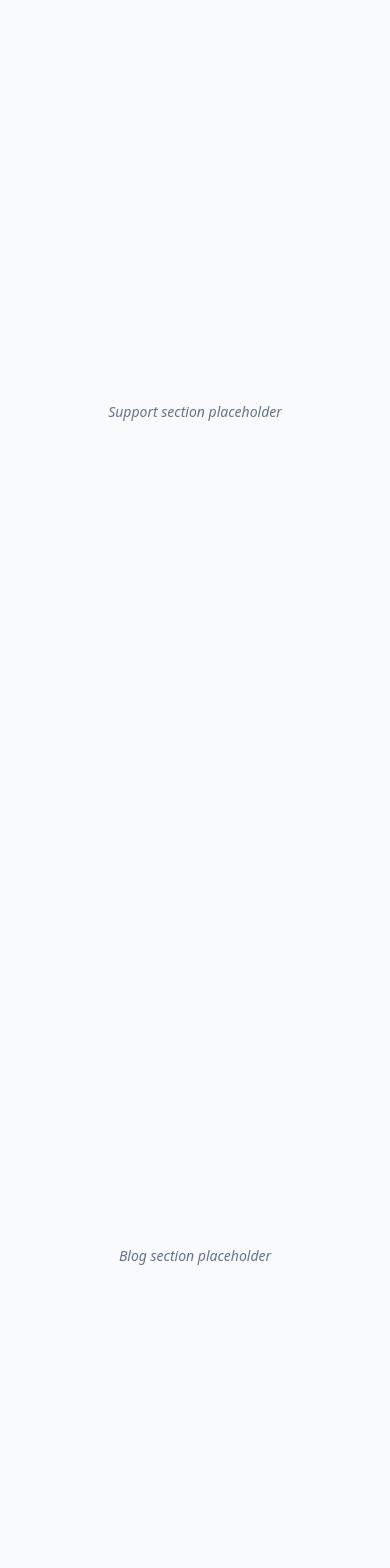
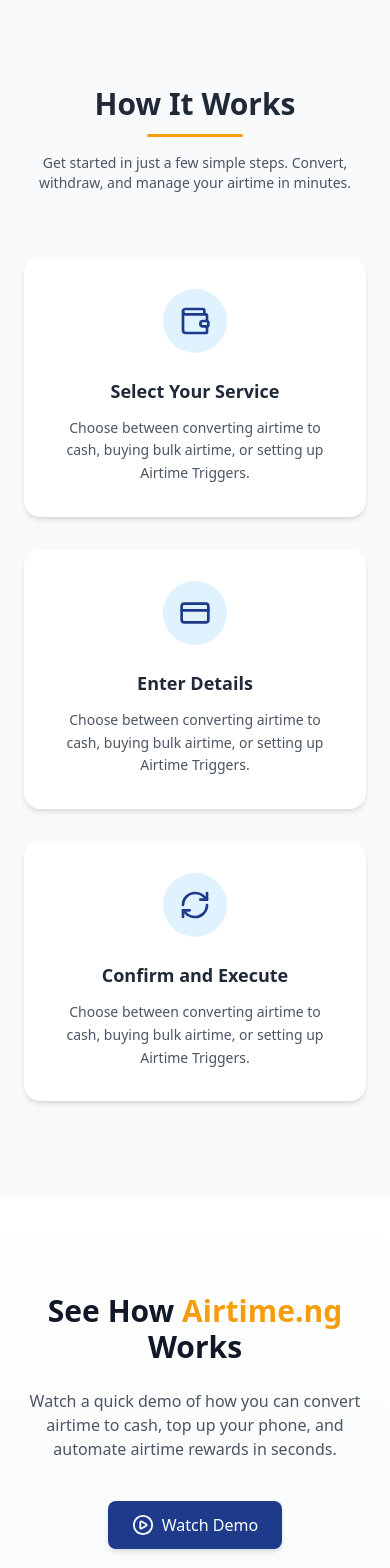
Before and after one commit to JaladeAlan/airtime_ng_react, a React (Vite) app: page / in a window 390 px wide. Shown: the part 2300-3868 px from the top of the page. Built offline with nearby package versions, Linux system fonts and the light colour scheme.

Commit message:
feat: add AppPreview component with video demo functionality

```diff
--- a/src/App.jsx
+++ b/src/App.jsx
@@ -2,6 +2,8 @@
 import Navbar from "./components/Navbar";
 import Hero from "./components/Hero";
 import Features from "./components/Features";
+import Steps from "./components/Steps";
+import AppPreview from "./components/AppPreview";
 
 export default function App() {
   return (
@@ -14,6 +16,14 @@
 
         <section id="features">
           <Features />
+        </section>
+
+        <section id="steps">
+          <Steps />
+        </section>
+
+        <section id="app-preview">
+          <AppPreview />
         </section>
 
         <section id="support" className="min-h-screen flex items-center justify-center">
--- /dev/null
+++ b/src/components/AppPreview.jsx
@@ -0,0 +1,80 @@
+import { useState } from "react";
+import { motion, AnimatePresence } from "framer-motion";
+import { PlayCircle, X } from "lucide-react";
+
+export default function AppPreview() {
+  const [isOpen, setIsOpen] = useState(false);
+
+  return (
+    <section className="relative bg-gradient-to-b from-white to-gray-50 py-24 overflow-hidden">
+      <div className="max-w-6xl mx-auto px-6 text-center">
+        <motion.h2
+          initial={{ opacity: 0, y: 20 }}
+          whileInView={{ opacity: 1, y: 0 }}
+          transition={{ duration: 0.6 }}
+          viewport={{ once: true }}
+          className="text-3xl md:text-4xl font-bold text-gray-900 mb-6"
+        >
+          See How <span className="text-[#f59e0b]">Airtime.ng</span> Works
+        </motion.h2>
+
+        <motion.p
+          initial={{ opacity: 0, y: 20 }}
+          whileInView={{ opacity: 1, y: 0 }}
+          transition={{ duration: 0.6, delay: 0.1 }}
+          viewport={{ once: true }}
+          className="text-gray-600 max-w-2xl mx-auto mb-10"
+        >
+          Watch a quick demo of how you can convert airtime to cash, top up your
+          phone, and automate airtime rewards in seconds.
+        </motion.p>
+
+        <motion.button
+          whileHover={{ scale: 1.05 }}
+          whileTap={{ scale: 0.95 }}
+          onClick={() => setIsOpen(true)}
+          className="flex items-center justify-center gap-2 bg-[#1E3A8A] text-white px-6 py-3 rounded-lg mx-auto shadow-md hover:bg-[#172a6d] transition-all"
+        >
+          <PlayCircle size={22} />
+          Watch Demo
+        </motion.button>
+      </div>
+
+      {/* VIDEO MODAL */}
+      <AnimatePresence>
+        {isOpen && (
+          <motion.div
+            className="fixed inset-0 z-50 bg-black/70 flex items-center justify-center p-4"
+            initial={{ opacity: 0 }}
+            animate={{ opacity: 1 }}
+            exit={{ opacity: 0 }}
+          >
+            <motion.div
+              className="relative bg-black rounded-2xl overflow-hidden max-w-3xl w-full aspect-video"
+              initial={{ scale: 0.8, opacity: 0 }}
+              animate={{ scale: 1, opacity: 1 }}
+              exit={{ scale: 0.8, opacity: 0 }}
+              transition={{ duration: 0.3 }}
+            >
+              <button
+                onClick={() => setIsOpen(false)}
+                className="absolute top-3 right-3 bg-white/20 hover:bg-white/30 p-2 rounded-full text-white z-10"
+              >
+                <X size={20} />
+              </button>
+
+              {/* You can swap this for your own MP4 or hosted file */}
+              <iframe
+                src="https://www.youtube.com/embed/fF46-B19tNA"
+                title="Airtime.ng Demo Video"
+                allow="autoplay; encrypted-media"
+                allowFullScreen
+                className="w-full h-full"
+              ></iframe>
+            </motion.div>
+          </motion.div>
+        )}
+      </AnimatePresence>
+    </section>
+  );
+}
--- a/src/components/Steps.jsx
+++ b/src/components/Steps.jsx
@@ -0,0 +1,76 @@
+import { motion } from "framer-motion";
+import { Wallet, RefreshCw, CreditCard } from "lucide-react";
+
+export default function Steps() {
+  const steps = [
+    {
+      id: 1,
+      title: "Select Your Service ",
+      desc: "Choose  between converting  airtime  to  cash, buying  bulk  airtime, or setting  up  Airtime  Triggers.",
+      icon: <Wallet className="w-8 h-8 text-[#1E3A8A]" />,
+      delay: 0,
+    },
+    {
+      id: 2,
+      title: "Enter  Details",
+      desc: "Choose  between converting  airtime  to  cash, buying  bulk  airtime, or setting  up  Airtime  Triggers.",
+      icon: <CreditCard className="w-8 h-8 text-[#1E3A8A]" />,
+      delay: 0.2,
+    },
+    {
+      id: 3,
+      title: "Confirm  and  Execute",
+      desc: "Choose  between converting  airtime  to  cash, buying  bulk  airtime, or setting  up  Airtime  Triggers.",
+      icon: <RefreshCw className="w-8 h-8 text-[#1E3A8A]" />,
+      delay: 0.4,
+    },
+  ];
+
+  return (
+    <section className="relative bg-[#F8FAFC] py-24 md:py-28">
+      <div className="max-w-6xl mx-auto px-6 text-center mb-16">
+        <motion.h2
+          initial={{ opacity: 0, y: 20 }}
+          whileInView={{ opacity: 1, y: 0 }}
+          transition={{ duration: 0.6 }}
+          viewport={{ once: true }}
+          className="text-gray-800 text-3xl md:text-4xl font-bold mb-3"
+        >
+          How It Works
+        </motion.h2>
+        <div className="mx-auto w-24 h-[3px] bg-[#f59e0b] rounded-full" />
+        <p className="text-gray-600 mt-4 max-w-2xl mx-auto text-sm md:text-base">
+          Get started in just a few simple steps. Convert, withdraw, and manage
+          your airtime in minutes.
+        </p>
+      </div>
+
+      {/* Steps grid */}
+      <div className="max-w-6xl mx-auto px-6 grid md:grid-cols-3 gap-8">
+        {steps.map((step) => (
+          <motion.div
+            key={step.id}
+            initial={{ opacity: 0, y: 40 }}
+            whileInView={{ opacity: 1, y: 0 }}
+            transition={{ duration: 0.6, delay: step.delay }}
+            viewport={{ once: true }}
+            className="bg-white rounded-2xl shadow-md hover:shadow-xl transition-all hover:-translate-y-2 duration-300 p-8 text-center"
+          >
+            <div className="bg-[#E0F2FE] w-16 h-16 mx-auto rounded-full flex items-center justify-center mb-6">
+              {step.icon}
+            </div>
+            <h3 className="text-lg font-semibold text-gray-800 mb-3">
+              {step.title}
+            </h3>
+            <p className="text-gray-600 text-sm leading-relaxed">
+              {step.desc}
+            </p>
+          </motion.div>
+        ))}
+      </div>
+
+      {/* Gradient glow behind */}
+      <div className="absolute top-0 left-0 w-full h-[250px] bg-gradient-to-b from-[#FEF3C7]/40 to-transparent -z-10" />
+    </section>
+  );
+}
```
Also changed, not shown: src/assets/people.png (added), src/components/VideoSection.jsx (deleted).
